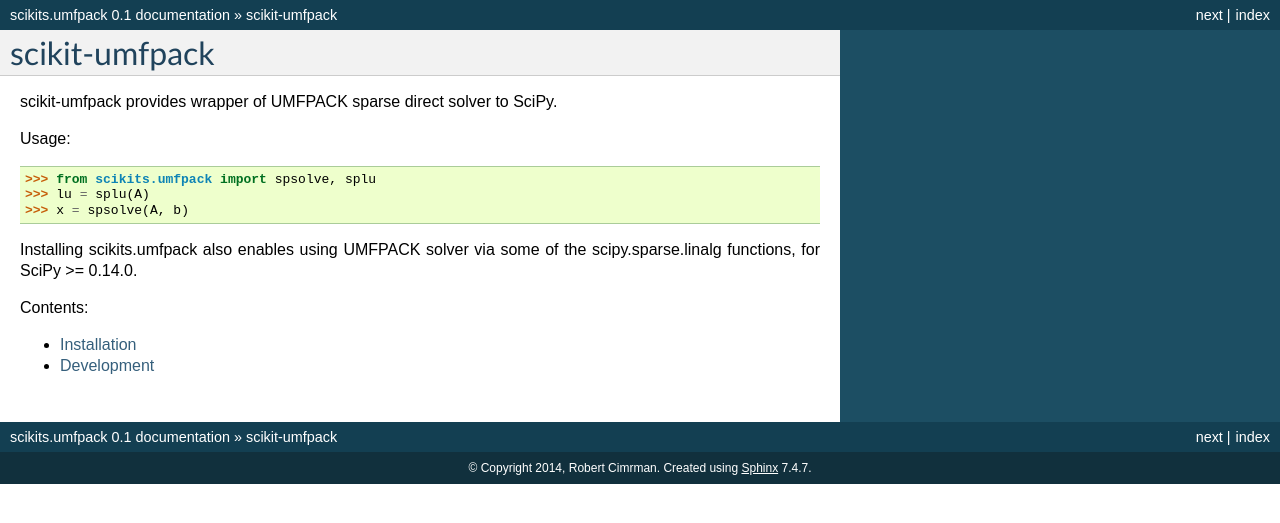
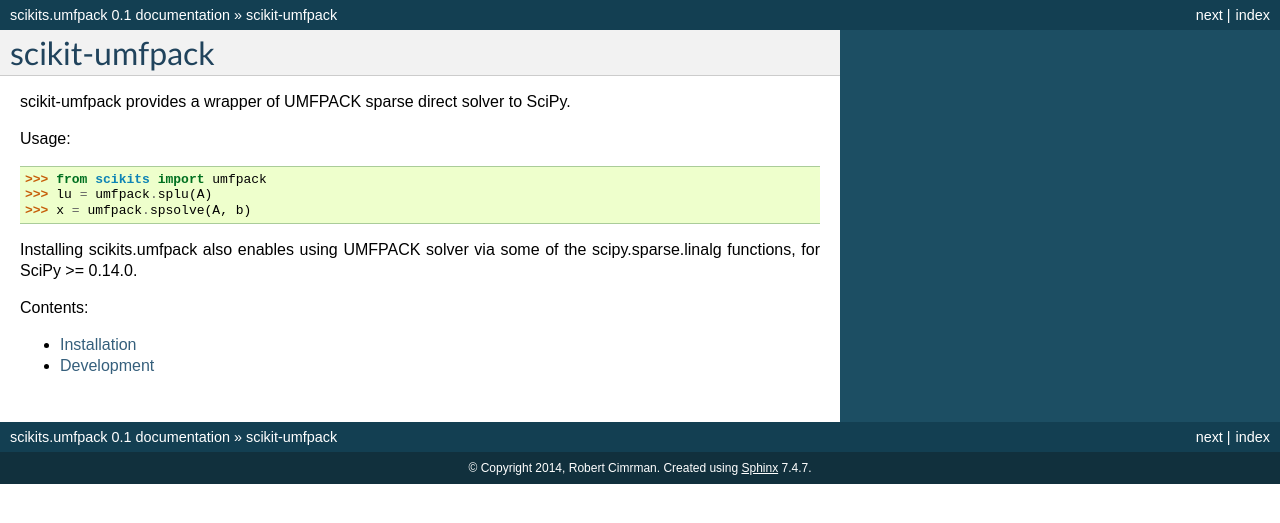
Before and after one commit to scikit-umfpack/scikit-umfpack, a Sphinx documentation site: the page built from docs/index.rst, in a window 1280 px wide. Shown: the top 523 px of the page. Built offline with Sphinx 7.4.7, drawn with Linux system fonts in a browser that asks for light colours.

Commit message:
DOC: better scikits.umfpack importing advice

```diff
--- a/docs/index.rst
+++ b/docs/index.rst
@@ -1,13 +1,13 @@
 scikit-umfpack
 ==============
 
-scikit-umfpack provides wrapper of UMFPACK sparse direct solver to SciPy.
+scikit-umfpack provides a wrapper of UMFPACK sparse direct solver to SciPy.
 
 Usage:
 
->>> from scikits.umfpack import spsolve, splu
->>> lu = splu(A)
->>> x = spsolve(A, b)
+>>> from scikits import umfpack
+>>> lu = umfpack.splu(A)
+>>> x = umfpack.spsolve(A, b)
 
 Installing scikits.umfpack also enables using UMFPACK solver via some
 of the scipy.sparse.linalg functions, for SciPy >= 0.14.0.
```
Also changed, not shown: 1 other file.
